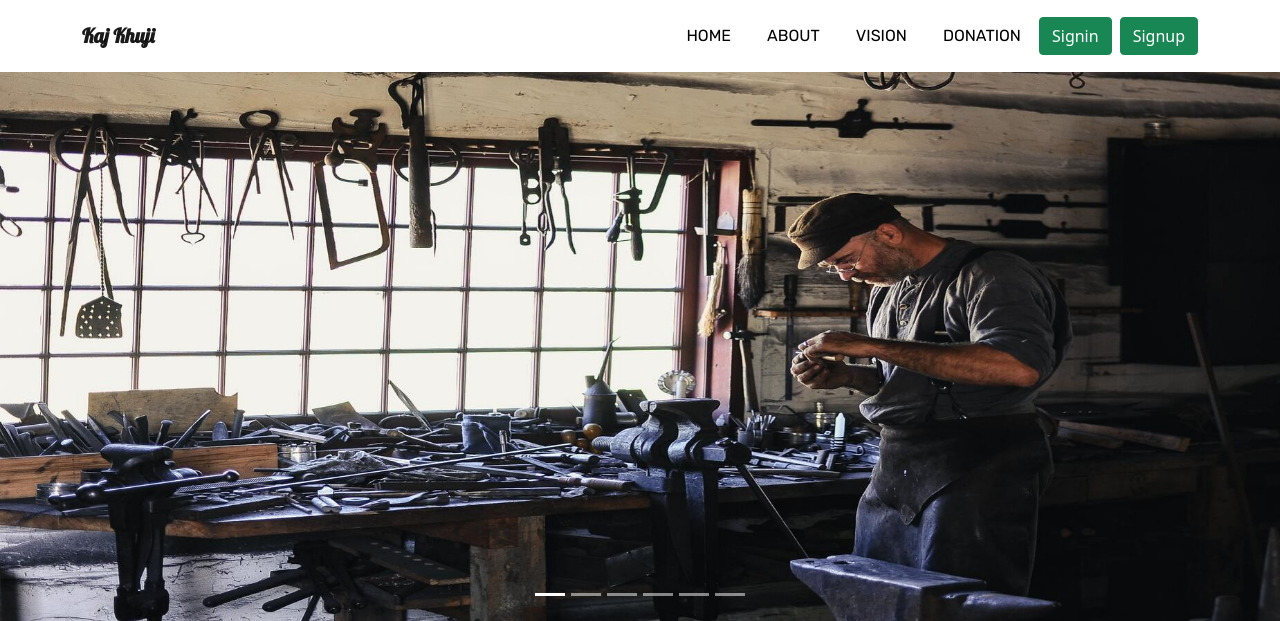
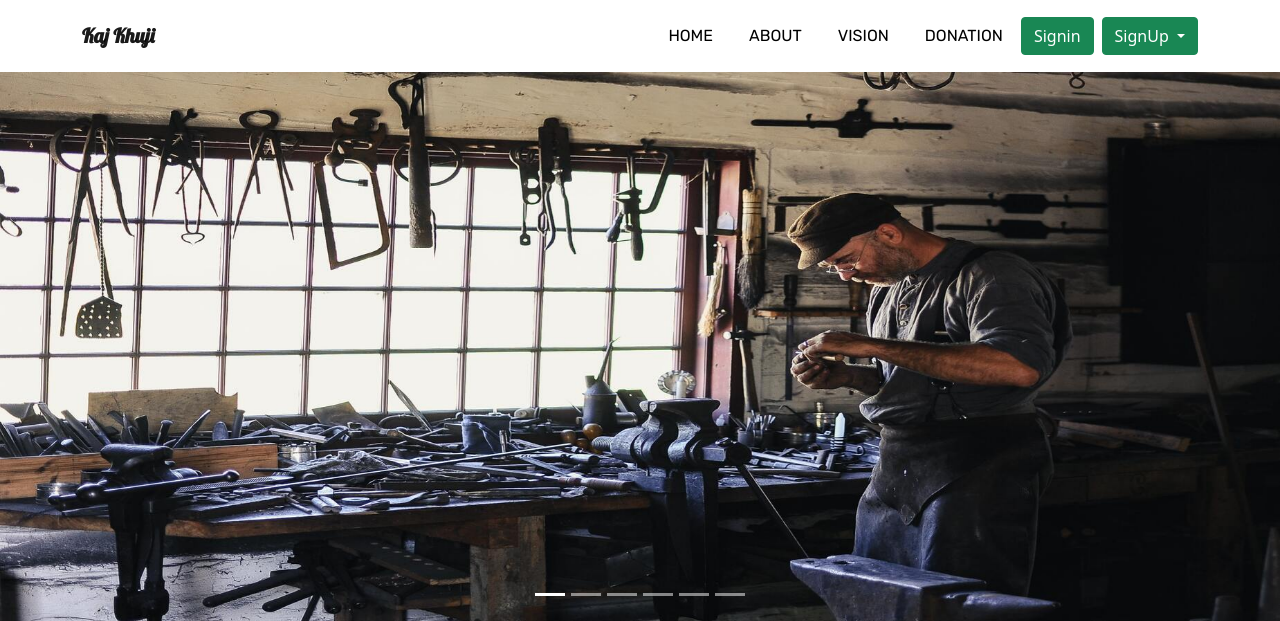
Before and after one commit to NurullahSanY/KajKhuji, a PHP site: page / in a window 1280 px wide. Shown: the top 621 px of the page. Run offline with PHP 8.4, Linux system fonts and the light colour scheme; some web fonts are replaced.

Commit message:
addition type

```diff
--- a/index.php
+++ b/index.php
@@ -52,7 +52,16 @@
         </ul>
         <form class="d-flex">
           <a class="btn btn-success me-2" href="signin.php" >Signin</a>
-          <a class="btn btn-success" href="signup.php">Signup</a>
+          <!-- <a class="btn btn-success" href="signup.php">Signup</a> -->
+          <div class="dropdown">
+  <a class="btn btn-success dropdown-toggle" href="#" role="button" id="dropdownMenuLink" data-bs-toggle="dropdown" aria-expanded="false">
+   SignUp
+  </a>
+  <ul class="dropdown-menu" aria-labelledby="dropdownMenuLink">
+    <li><a class="dropdown-item " href="">Village People</a></li>
+    <li><a class="dropdown-item" href="">City People</a></li>
+  </ul>
+</div>
         </form>
       </div>
     </div>
```
